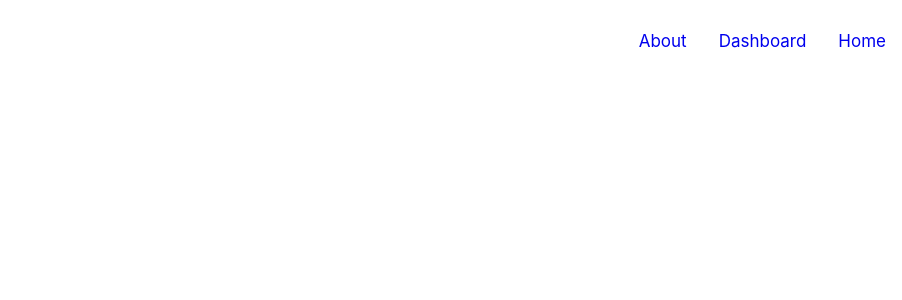
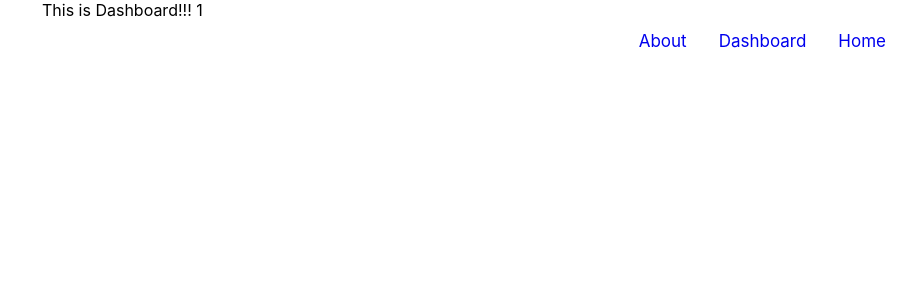
Before and after one commit to praveenvjpm/ReactRefresh, a React (Create React App) app: page /dashboard/1 in a window 1280 px wide. Shown: the top 300 px of the page, without its empty margins (378-1280 px from the left). Built offline with nearby package versions, Linux system fonts and the light colour scheme.

Commit message:
match params with useHistory

```diff
--- a/src/App.js
+++ b/src/App.js
@@ -42,7 +42,7 @@ export default function App() {
     <NavBar />
     <Switch>
       <Route path="/" exact component={Home} />
-      <Route path="/dashboard" exact component={Dashboard} />
+      <Route path="/dashboard/:name" exact component={Dashboard} />
       <Route path="/about" exact component={about} />
     </Switch>
     </BrowserRouter>
--- a/src/Components/Dashboard.js
+++ b/src/Components/Dashboard.js
@@ -1,9 +1,9 @@
 import React from 'react'
 
-const Dashboard = () => {
+const Dashboard = ({match}) => {
     return (
         <div>
-            <center>This is Dashboard!!!</center>
+            <center>This is Dashboard!!! {match.params.name}</center>
         </div>
     )
 }
--- a/src/Components/Home.js
+++ b/src/Components/Home.js
@@ -2,8 +2,11 @@ import React ,{useState} from 'react'
 import Footer from './Footer'
 import Header from './Header'
 import { Redirect } from 'react-router'
+import { useHistory } from 'react-router-dom'
 
 export const Home = () => {
+
+    let history = useHistory();
 
     const [login,setLogin] = useState(false);
     if(login){
@@ -14,6 +17,8 @@ export const Home = () => {
             <Header />
             <h3>This is Home</h3>
             <button onClick={()=>setLogin(true)} >Login</button>
+
+            <button onClick={()=>history.push('/dashboard')} >Login History</button>
             <Footer />
         </div>
     )
```
